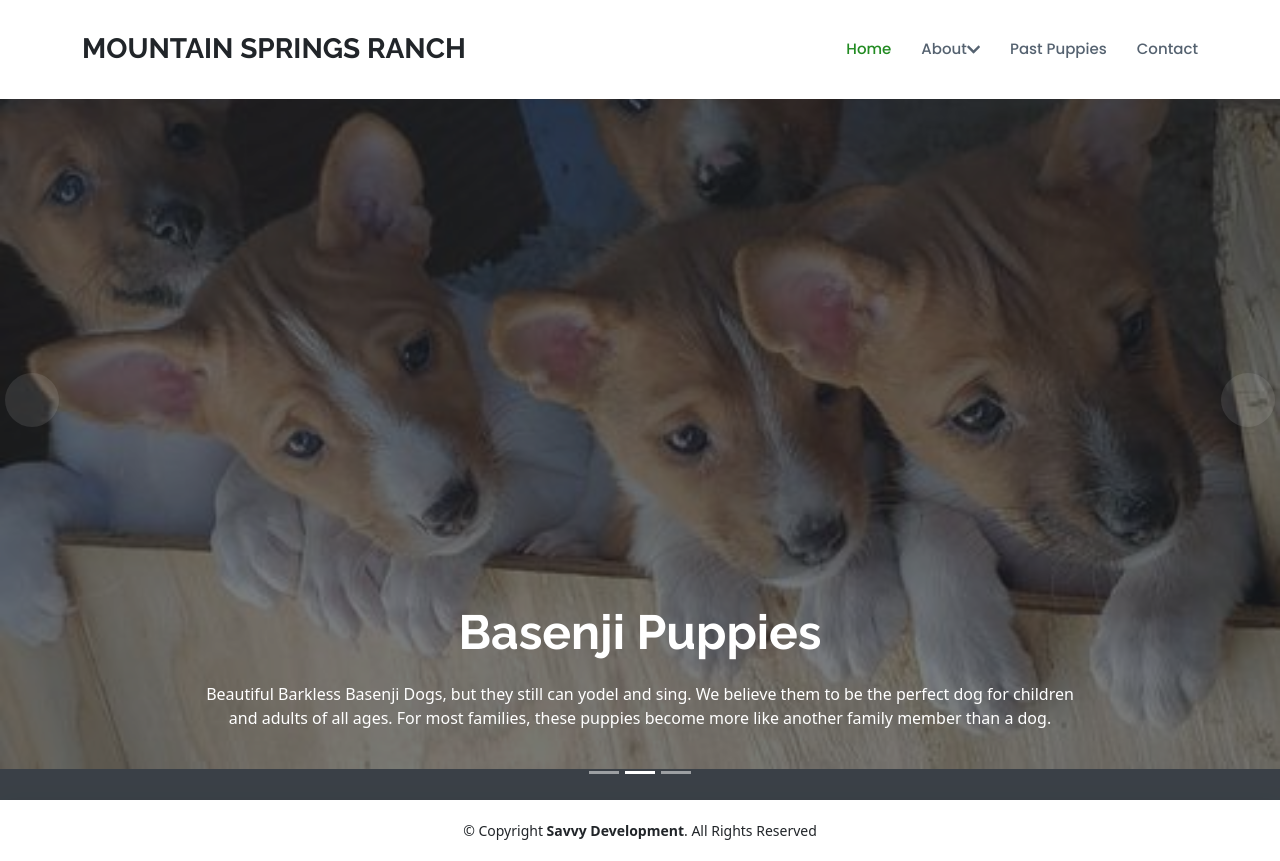
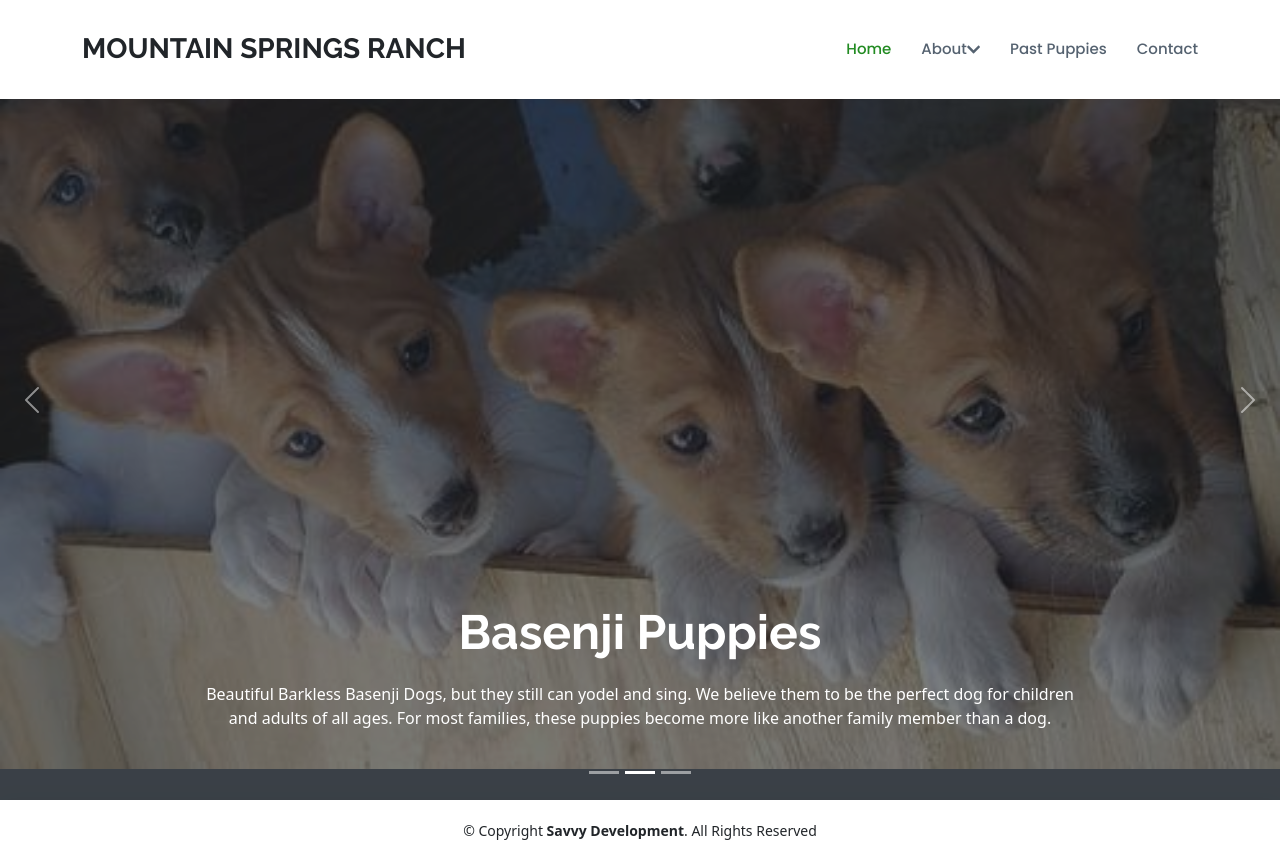
Before and after one commit to savvykolb/mountain-springs-ranch, a React (Create React App) app: page / in a window 1280 px wide. Built offline with nearby package versions, Linux system fonts and the light colour scheme; some icons are missing.

Commit message:
updated css

```diff
--- a/src/components/style/style.css
+++ b/src/components/style/style.css
@@ -21,35 +21,36 @@ h1, h2, h3, h4, h5, h6 {
   font-family: "Raleway", sans-serif;
 }
 
-/*--------------------------------------------------------------
-# Back to top button
---------------------------------------------------------------*/
-.back-to-top {
-  position: fixed;
-  visibility: hidden;
-  opacity: 0;
-  right: 15px;
-  bottom: 15px;
-  z-index: 996;
-  background: forestgreen;
-  width: 40px;
-  height: 40px;
-  border-radius: 4px;
-  transition: all 0.4s;
-}
-.back-to-top i {
-  font-size: 28px;
-  color: #fff;
-  line-height: 0;
-}
-.back-to-top:hover {
-  background: forestgreen;
-  color: #fff;
-}
-.back-to-top.active {
-  visibility: visible;
-  opacity: 1;
-}
+
+
+
+
+
+
+
+
+
+
+
+
+
+
+
+
+
+
+
+
+
+
+
+
+
+
+
+
+
+
 
 /*--------------------------------------------------------------
 # Header
@@ -187,95 +188,6 @@ h1, h2, h3, h4, h5, h6 {
   }
 }
 
-/**
-* Mobile Navigation
-*/
-/* .mobile-nav-toggle {
-  color: #556270;
-  font-size: 28px;
-  cursor: pointer;
-  display: none;
-  line-height: 0;
-  transition: 0.5s;
-}
-.mobile-nav-toggle.bi-x {
-  color: #fff;
-}
-
-@media (max-width: 991px) {
-  .mobile-nav-toggle {
-    display: block;
-  }
-
-  .navbar ul {
-    display: none;
-  }
-}
-.navbar-mobile {
-  position: fixed;
-  overflow: hidden;
-  top: 0;
-  right: 0;
-  left: 0;
-  bottom: 0;
-  background: rgba(63, 73, 83, 0.9);
-  transition: 0.3s;
-  z-index: 999;
-}
-.navbar-mobile .mobile-nav-toggle {
-  position: absolute;
-  top: 15px;
-  right: 15px;
-}
-.navbar-mobile ul {
-  display: block;
-  position: absolute;
-  top: 55px;
-  right: 15px;
-  bottom: 15px;
-  left: 15px;
-  padding: 10px 0;
-  background-color: #fff;
-  overflow-y: auto;
-  transition: 0.3s;
-}
-.navbar-mobile a, .navbar-mobile a:focus {
-  padding: 10px 20px;
-  font-size: 15px;
-  color: #556270;
-}
-.navbar-mobile a:hover, .navbar-mobile .active, .navbar-mobile li:hover > a {
-  color: forestgreen
-}
-.navbar-mobile .getstarted, .navbar-mobile .getstarted:focus {
-  margin: 15px;
-}
-.navbar-mobile .dropdown ul {
-  position: static;
-  display: none;
-  margin: 10px 20px;
-  padding: 10px 0;
-  z-index: 99;
-  opacity: 1;
-  visibility: visible;
-  background: #fff;
-  box-shadow: 0px 0px 30px rgba(127, 137, 161, 0.25);
-}
-.navbar-mobile .dropdown ul li {
-  min-width: 200px;
-}
-.navbar-mobile .dropdown ul a {
-  padding: 10px 20px;
-}
-.navbar-mobile .dropdown ul a i {
-  font-size: 12px;
-}
-.navbar-mobile .dropdown ul a:hover, .navbar-mobile .dropdown ul .active:hover, .navbar-mobile .dropdown ul li:hover > a {
-  color: forestgreen
-}
-.navbar-mobile .dropdown > .dropdown-active {
-  display: block;
-} */
 
 /*--------------------------------------------------------------
 # Hero Section
@@ -328,81 +240,7 @@ h1, h2, h3, h4, h5, h6 {
   margin: 0 auto 30px auto;
   color: #fff;
 }
-#hero .carousel-inner .carousel-item {
-  transition-property: opacity;
-  background-position: center top;
-}
-#hero .carousel-inner .carousel-item,
-#hero .carousel-inner .active.carousel-item-start,
-#hero .carousel-inner .active.carousel-item-end {
-  opacity: 0;
-}
-#hero .carousel-inner .active,
-#hero .carousel-inner .carousel-item-next.carousel-item-start,
-#hero .carousel-inner .carousel-item-prev.carousel-item-end {
-  opacity: 1;
-  transition: 0.5s;
-}
-#hero .carousel-inner .carousel-item-next,
-#hero .carousel-inner .carousel-item-prev,
-#hero .carousel-inner .active.carousel-item-start,
-#hero .carousel-inner .active.carousel-item-end {
-  left: 0;
-  transform: translate3d(0, 0, 0);
-}
-#hero .carousel-control-next-icon, #hero .carousel-control-prev-icon {
-  background: none;
-  font-size: 30px;
-  line-height: 0;
-  width: auto;
-  height: auto;
-  background: rgba(255, 255, 255, 0.2);
-  border-radius: 50px;
-  transition: 0.3s;
-  color: rgba(255, 255, 255, 0.5);
-  width: 54px;
-  height: 54px;
-  display: flex;
-  align-items: center;
-  justify-content: center;
-}
-#hero .carousel-control-next-icon:hover, #hero .carousel-control-prev-icon:hover {
-  background: rgba(255, 255, 255, 0.3);
-  color: rgba(255, 255, 255, 0.8);
-}
-#hero .carousel-indicators li {
-  cursor: pointer;
-  background: #fff;
-  overflow: hidden;
-  border: 0;
-  width: 12px;
-  height: 12px;
-  border-radius: 50px;
-  opacity: 0.6;
-  transition: 0.3s;
-}
-#hero .carousel-indicators li.active {
-  opacity: 1;
-  background: #d9232d;
-}
-#hero .btn-get-started {
-  font-family: "Raleway", sans-serif;
-  font-weight: 500;
-  font-size: 14px;
-  letter-spacing: 1px;
-  display: inline-block;
-  padding: 14px 32px;
-  border-radius: 4px;
-  transition: 0.5s;
-  line-height: 1;
-  color: #fff;
-  -webkit-animation-delay: 0.8s;
-  animation-delay: 0.8s;
-  background: #d9232d;
-}
-#hero .btn-get-started:hover {
-  background: #df3740;
-}
+
 @media (max-width: 992px) {
   #hero {
     height: 100vh;
```
